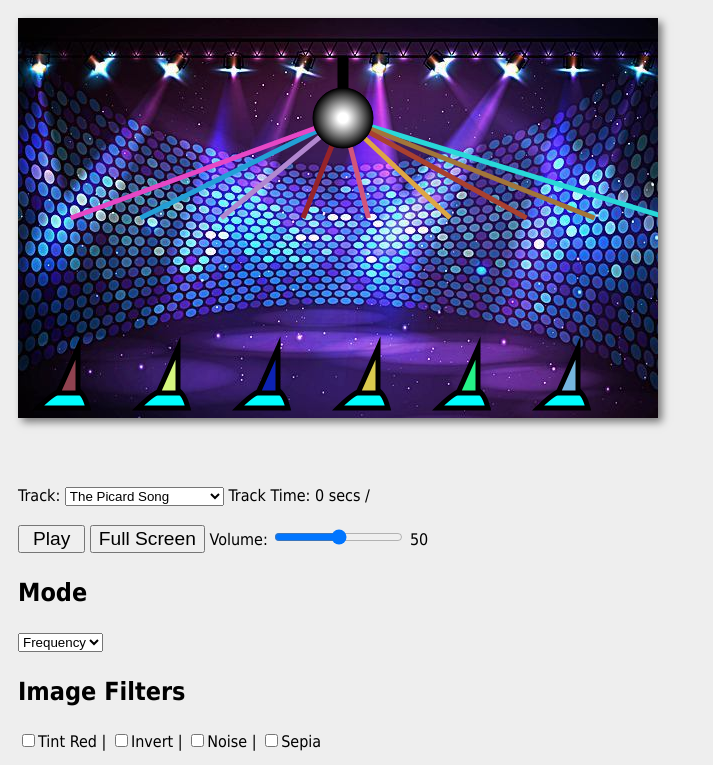
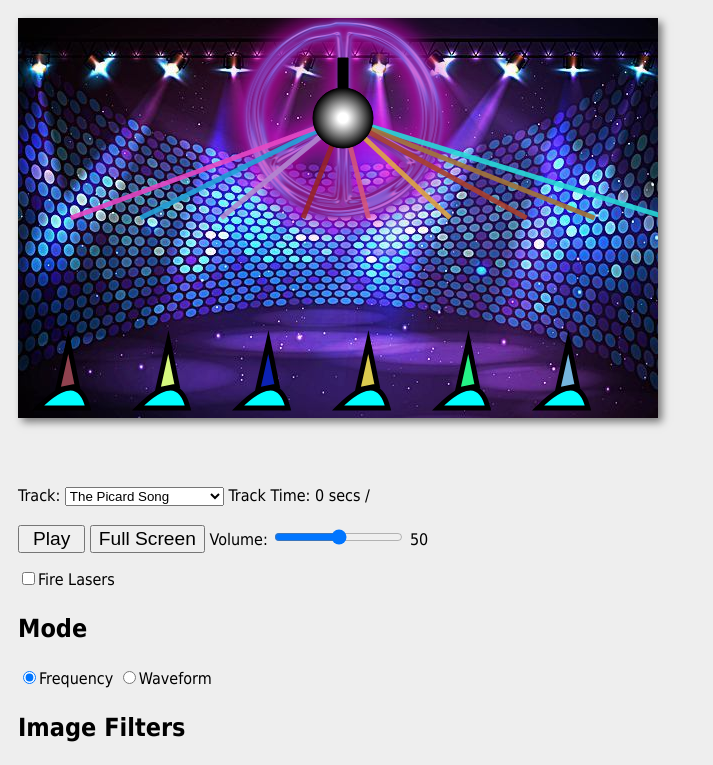
Before and after one commit to stevensalex29/330Project1, a plain HTML site: page main.html in a window 1280 px wide. Shown: the top 765 px of the page, without its empty margins (0-713 px from the left). Drawn offline with Linux system fonts and the light colour scheme; animation ran at ten frames a second.

Commit message:
added lasers and peace sign

```diff
--- a/helperFuncs.js
+++ b/helperFuncs.js
@@ -76,6 +76,20 @@
 		ctx.restore();
 	}
 
+	// draws an arc
+	function drawCubeBezier(ctx,startX=0,startY=0,cp1X=300,cp1Y=0,cp2X=150,cp2Y=75,endX,endY,strokeStyle="black",lineWidth=5){
+		ctx.save();
+		ctx.beginPath();
+		ctx.moveTo(startX, startY);
+		ctx.bezierCurveTo(cp1X,cp1Y,cp2X,cp2Y,endX,endY);
+		ctx.closePath();
+		ctx.strokeStyle = strokeStyle;
+		ctx.lineWidth = lineWidth;
+		ctx.fill();
+		ctx.stroke();
+		ctx.restore();
+	}
+
 	// makes given color
 	function makeColor(red, green, blue, alpha){
 		var color='rgba('+red+','+green+','+blue+', '+alpha+')';
--- a/main.html
+++ b/main.html
@@ -33,21 +33,18 @@
 
 		</section>
 
+		<label class="container">
+			  <input type="checkbox" id="laser">Fire Lasers
+			  <span class="checkmark"></span>
+		</label>
 
 		<p id="filter"><b>Mode</b></p>
-		<select id="modeSelect">
-			<option value="frequency" selected>Frequency</option>
-			<option value="waveform">Waveform</option>
-		</select>
+		<input type="radio" name="modes" id="mode1" value="1" checked>Frequency
+		<input type="radio" name="modes" id="mode2" value="0">Waveform
 
 
 		<div id="Filters">
 			<p id="filter"><b>Image Filters</b></p>
-			<label class="container">
-			  <input type="checkbox" id="tint">Tint Red |
-			  <span class="checkmark"></span>
-			</label>
-
 			<label class="container">
 			  <input type="checkbox" id="invert">Invert |
 			  <span class="checkmark"></span>
@@ -77,7 +74,7 @@
   			<input type="range" min="-128" max="128" value="0" class="slider" id="myRange2">
 
   			<p>Laser Rotation: <span id="LI">0</span><span id="laser"></span></p>
-  			<input type="range" min="-10" max="10" value="0" class="slider" id="myRange3">
+  			<input type="range" min="0" max="5" value="0" class="slider" id="myRange3">
 		</div>
 
 		<hr>
--- a/main.js
+++ b/main.js
@@ -11,8 +11,9 @@
 			sound3:  "media/The Picard Song.mp3"
 		});
 		let brightnessAmount = 0;
-		let laserRotation = 0;
-		let invert = false, tintRed = false, noise = false, sepia = false, wav = false;
+		let laserRotation = -.2;
+		let fired = false;
+		let invert = false, noise = false, sepia = false, wav = false;
 		let delayNode;
 		let img, disc;
 		let ang = 0;
@@ -158,8 +159,8 @@
 
 			// populate the audioData with the frequency data
 			// notice these arrays are passed "by reference"
-			let mode = document.querySelector("#modeSelect").value;
-			if(mode == "frequency"){
+			let mode = document.querySelector("#mode1");
+			if(mode.checked){
 				analyserNode.getByteFrequencyData(audioData); // frequency data
 				wav = false;
 			}
@@ -167,7 +168,6 @@
 				analyserNode.getByteTimeDomainData(audioData); // waveform data
 				wav = true;
 			}
-
 
 			// slider code
 			let slider2 = document.querySelector("#myRange2");
@@ -193,10 +193,9 @@
 
 			slider3.oninput = function(){
 				document.querySelector("#LI").innerHTML = "";
-				laserRotation = parseInt(this.value);
-				if(laserRotation < 0) output1.innerHTML = this.value;
-				else if(laserRotation ==0) output1.innerHTML=this.value;
-				else output1.innerHTML = "+" + this.value;
+				let s = -.2;
+				laserRotation = s + (.1*this.value);
+				output1.innerHTML = this.value;
 			}
 
 			// update track time
@@ -205,11 +204,11 @@
 
 
 			// filter code
-			let tint = document.querySelector("#tint"), inv = document.querySelector("#invert"), nois = document.querySelector("#noise"), sep = document.querySelector("#sepia");
-			tint.checked == true ? tintRed=true : tintRed = false;
+			let inv = document.querySelector("#invert"), nois = document.querySelector("#noise"), sep = document.querySelector("#sepia"), fire = document.querySelector("#laser");
 			inv.checked == true ? invert=true : invert = false;
 			nois.checked == true ? noise=true : noise = false;
 			sep.checked == true ? sepia=true : sepia = false;
+			fire.checked == true ? fired=true : fired = false;
 
 
 			// DRAW!
@@ -217,6 +216,8 @@
 			drawCtx.clearRect(0,0,800,600);
 			// draw base image
 			drawCtx.drawImage(img,  0, 0);
+			// draw peace sign
+			peace();
 			// draw stage lights
 			lights();
 			// draw disco ball
@@ -247,7 +248,7 @@
 			let barSpacing = 1;
 			let barHeight = 100;
 			let topSpacing = 50;
-
+			drawCtx.globalAlpha = .9;
 			// loop through the data and draw!
 			for(let i=0; i<audioData.length; i+=15) {
 				// draw lines
@@ -270,13 +271,32 @@
 				let controlX = ((startX*2) + 80)/2;
 				drawArc(drawCtx,startX,390,endX,390,controlX,350,"cyan");
 				drawCtx.save();
-				drawCtx.translate(startX,375);
-				//drawCtx.rotate()
-				drawTriangle(drawCtx,20,0,40,0,40,-45,randomColor());
-				//drawTriangle(drawCtx,startX+20,375,endX-10,375,controlX,335,randomColor());
+				drawCtx.translate(startX+5,375);
+				drawCtx.rotate(laserRotation);
+				drawTriangle(drawCtx,15,0,35,0,35,-45,randomColor());
+				drawCtx.globalAlpha = .3;
+				if(fired){
+					if(audioData[i]==0){ // change laser orientation based upon audiodata and type of data
+						drawLine(drawCtx,35,-45,300,-200,randomColor());
+					}else if(wav){
+						drawCubeBezier(drawCtx,35,-45,50,-100,(audioData[i]*.5),-100,300,-200,randomColor());
+					}else{
+						drawCubeBezier(drawCtx,35,-45,-50+(audioData[i]*.9),-100,50+(audioData[i]*.9),-200,300,-200,randomColor());
+					}
+				}
 				drawCtx.restore();
 				startX+=100;
 			}
+			drawCtx.restore();
+		}
+
+		// draw peace sign
+		function peace(){
+			drawCtx.save();
+			drawCtx.scale(.5,.5);
+			drawCtx.translate(395,-60);
+
+			drawCtx.drawImage(disc,  0, 0);
 			drawCtx.restore();
 		}
 
@@ -303,11 +323,6 @@
 			// data[i+3] is the alpha value
 
 			for(let i = 0; i < length; i+=4){
-				// iv) increase red value only
-				if(tintRed){
-					// just the red channel this time
-					data[i] = data[i] + 100;
-				}
 				// v) invert every color channel
 				if(invert){
 					let red = data[i], green = data[i+1], blue = data[i+2];
```
